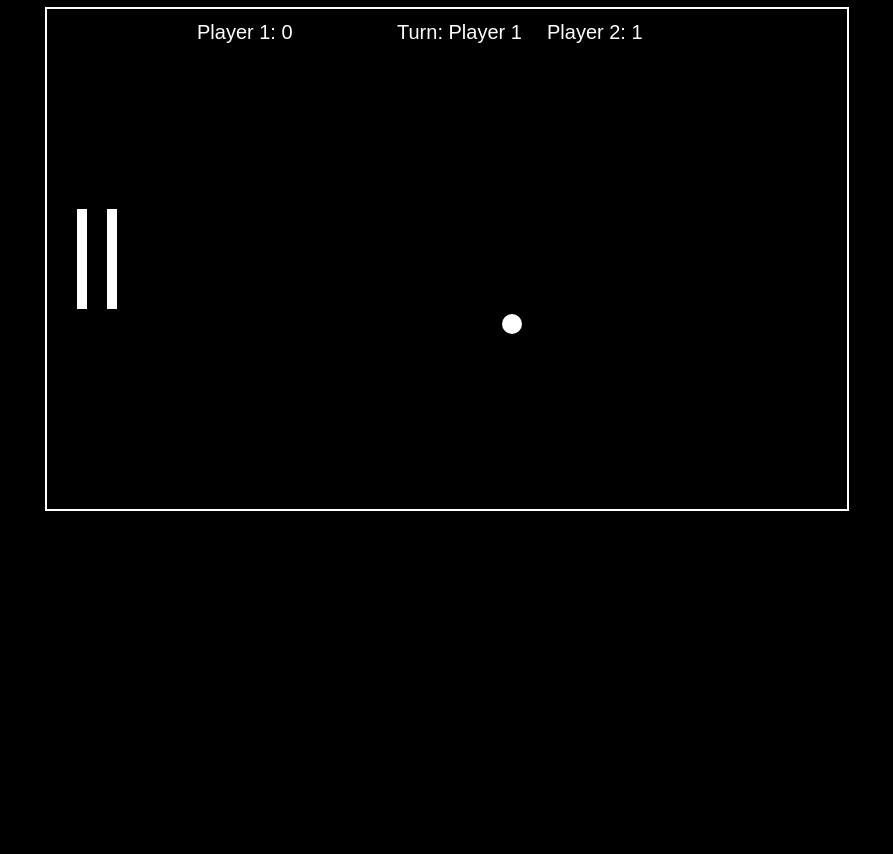
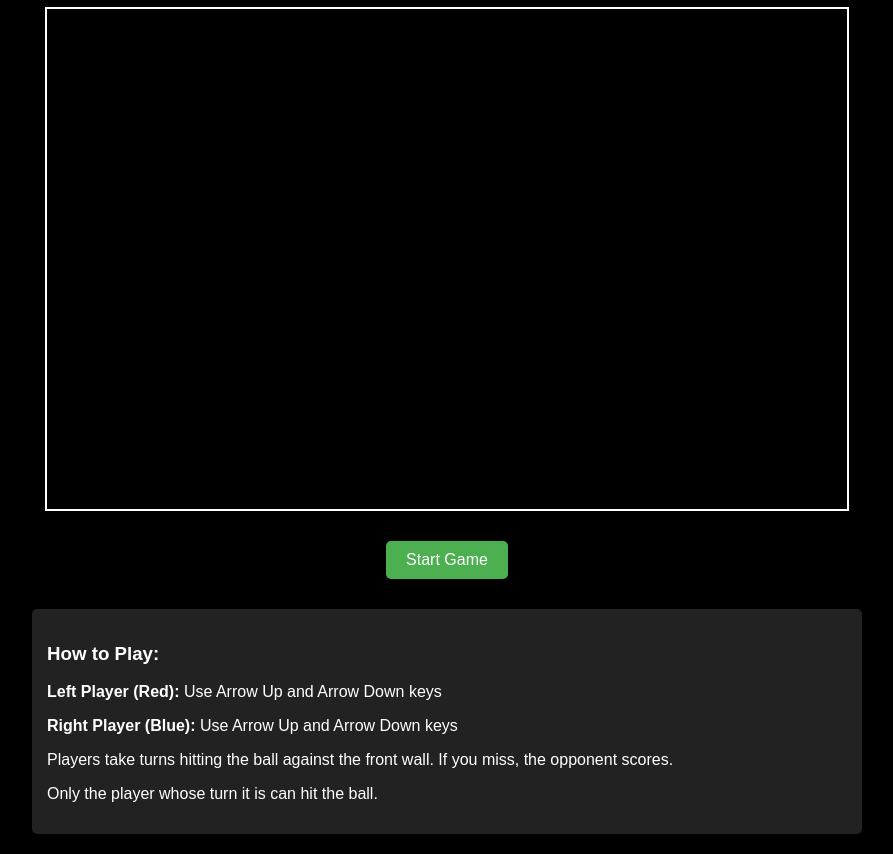
Before and after one commit to harshmishra19/SquashGame, a website: page index.html in a window 1280 px wide. Shown: the part 73-927 px from the top of the page, without its empty margins (193-1086 px from the left). Before the commit the page ends 800 px from the top, so only its background shows below. Drawn offline with nearby package versions, Linux system fonts and the light colour scheme; no server answers.

Commit message:
Added changes

```diff
--- a/game.js
+++ b/game.js
@@ -1,180 +1,94 @@
-const cvs = document.getElementById("squashGame");
-const ctx = cvs.getContext("2d");
+const socket = io();
+const canvas = document.getElementById("squashGame");
+const ctx = canvas.getContext("2d");
+const serveBtn = document.getElementById("serveBtn");
 
-// Function to draw rectangles (paddles, background)
+let player = null;
+let gameState = null;
+let gameStarted = false;
+
+// Draw functions
 function drawRect(x, y, w, h, color) {
     ctx.fillStyle = color;
     ctx.fillRect(x, y, w, h);
 }
 
-// Winning Score
-const WINNING_SCORE = 10;
-let showingWinScreen = false;
-let turn = 1; // 1 = Player 1's turn, 2 = Player 2's turn
-
-// Player 1 (Controlled by Arrow Keys)
-const player1 = {
-    x: 30, // Left Side Paddle
-    y: cvs.height / 2 - 50,
-    width: 10,
-    height: 100,
-    color: "WHITE",
-    score: 0
-};
-
-// Player 2 (Controlled by 'A' and 'D' Keys)
-const player2 = {
-    x: 60, // Player 2 is slightly right of Player 1
-    y: cvs.height / 2 - 50,
-    width: 10,
-    height: 100,
-    color: "WHITE",
-    score: 0
-};
-
-// Ball
-const ball = {
-    x: cvs.width / 2,
-    y: cvs.height / 2,
-    radius: 10,
-    speed: 5,
-    velocityX: 5,
-    velocityY: 5,
-    color: "WHITE"
-};
-
-// Function to Reset the Ball
-function resetBall() {
-    if (player1.score >= WINNING_SCORE || player2.score >= WINNING_SCORE) {
-        showingWinScreen = true;
-    }
-    ball.x = cvs.width / 2;
-    ball.y = cvs.height / 2;
-    ball.velocityX = 5;
-    ball.velocityY = 5;
-    turn = 1; // Reset turn to Player 1
+function drawCircle(x, y, r, color) {
+    ctx.fillStyle = color;
+    ctx.beginPath();
+    ctx.arc(x, y, r, 0, Math.PI * 2);
+    ctx.fill();
 }
 
-// Function to Detect Collision Between Ball and Paddle
-function collision(b, p) {
-    return (
-        b.x - b.radius < p.x + p.width &&
-        b.x + b.radius > p.x &&
-        b.y - b.radius < p.y + p.height &&
-        b.y + b.radius > p.y
-    );
+function drawText(text, x, y, color, size = "20px") {
+    ctx.fillStyle = color;
+    ctx.font = `${size} Arial`;
+    ctx.fillText(text, x, y);
 }
 
-// Update the Game (Ball Movement & Scoring)
-function update() {
-    if (showingWinScreen) return;
+// Socket listeners
+socket.on("playerType", (data) => {
+    player = data;
+    alert(`You are ${player === 'left' ? 'Left Player (Red)' : 'Right Player (Blue)'}`);
+});
 
-    ball.x += ball.velocityX;
-    ball.y += ball.velocityY;
+socket.on("gameState", (state) => {
+    gameState = state;
+    gameStarted = state.gameStarted;
+    drawGame();
+});
 
-    // Bounce Ball off the Top and Bottom Walls
-    if (ball.y < 0 || ball.y > cvs.height) {
-        ball.velocityY = -ball.velocityY;
-    }
+// Draw game
+function drawGame() {
+    if (!gameState) return;
 
-    // Player 1 Paddle Collision (Only during Player 1's turn)
-    if (turn === 1 && collision(ball, player1)) {
-        ball.velocityX = -ball.velocityX;
-        turn = 2; // Switch turn to Player 2
-    }
+    // Clear canvas
+    drawRect(0, 0, canvas.width, canvas.height, "black");
 
-    // Player 2 Paddle Collision (Only during Player 2's turn)
-    if (turn === 2 && collision(ball, player2)) {
-        ball.velocityX = -ball.velocityX;
-        turn = 1; // Switch turn to Player 1
-    }
+    // Draw paddles (positioned next to each other on left)
+    drawRect(gameState.left.x, gameState.left.y, 10, 100, "red");
+    drawRect(gameState.right.x, gameState.right.y, 10, 100, "blue");
 
-    // Ball hits the right wall → Switch turn without scoring
-    if (ball.x >= cvs.width - ball.radius) {
-        ball.velocityX = -ball.velocityX;
-    }
+    // Draw ball
+    drawCircle(gameState.ball.x, gameState.ball.y, gameState.ball.radius, "white");
 
-    // If the player whose turn it is **misses the ball**, opponent gets a point
-    if (ball.x < 0) {
-        if (turn === 1) {
-            player2.score++; // Player 2 scores if Player 1 misses
-        } else {
-            player1.score++; // Player 1 scores if Player 2 misses
-        }
-        resetBall();
+    // Draw front wall (right side)
+    drawRect(790, 0, 10, canvas.height, "white");
+
+    // Draw scores
+    drawText(`Left: ${gameState.left.score}`, 50, 30, "red");
+    drawText(`Right: ${gameState.right.score}`, 650, 30, "blue");
+
+    // Show turn indicator
+    drawText(`${gameState.turn === 'left' ? 'Left' : 'Right'} Player's Turn`, 350, 30, "white");
+
+    // Show waiting or serve messages
+    if (!gameState.gameStarted) {
+        drawText("Waiting for both players to start...", 200, 250, "yellow", "24px");
+    } else if (!gameState.gameActive) {
+        drawText(`${gameState.turn === 'left' ? 'Left' : 'Right'} Player to Serve`, 300, 250, "yellow", "24px");
+        serveBtn.style.display = "block";
+    } else {
+        serveBtn.style.display = "none";
     }
 }
 
-// Render the Game on the Canvas
-function render() {
-    drawRect(0, 0, cvs.width, cvs.height, "black"); // Background
-    drawRect(player1.x, player1.y, player1.width, player1.height, player1.color); // Player 1 Paddle
-    drawRect(player2.x, player2.y, player2.width, player2.height, player2.color); // Player 2 Paddle
+// Event listeners
+document.addEventListener("keydown", (event) => {
+    if (!player || !gameState || !gameState.gameActive) return;
 
-    // Draw Ball
-    ctx.fillStyle = ball.color;
-    ctx.beginPath();
-    ctx.arc(ball.x, ball.y, ball.radius, 0, Math.PI * 2);
-    ctx.fill();
+    let move = { player, direction: event.key };
+    socket.emit("movePaddle", move);
+});
 
-    // Draw Scores
-    ctx.fillStyle = "WHITE";
-    ctx.font = "20px Arial";
-    ctx.fillText(`Player 1: ${player1.score}`, 150, 30);
-    ctx.fillText(`Player 2: ${player2.score}`, 500, 30);
+document.getElementById("startGameBtn").addEventListener("click", () => {
+    socket.emit("startGame");
+});
 
-    // Show Turn Indicator
-    ctx.fillText(`Turn: Player ${turn}`, 350, 30);
-
-    // Display Win Screen
-    if (showingWinScreen) {
-        ctx.fillStyle = "RED";
-        ctx.font = "40px Arial";
-        if (player1.score >= WINNING_SCORE) {
-            ctx.fillText("Player 1 Wins!", cvs.width / 4, cvs.height / 2);
-        } else if (player2.score >= WINNING_SCORE) {
-            ctx.fillText("Player 2 Wins!", cvs.width / 4, cvs.height / 2);
-        }
-        ctx.fillText("Click to Restart", cvs.width / 4, cvs.height / 1.5);
-    }
-}
-
-// Handle Paddle Movement for Both Players
-document.addEventListener("keydown", (event) => {
-    switch (event.key) {
-        // Player 1 (Arrow Keys)
-        case "ArrowUp":
-            if (player1.y > 0) player1.y -= 20;
-            break;
-        case "ArrowDown":
-            if (player1.y < cvs.height - player1.height) player1.y += 20;
-            break;
-
-        // Player 2 (A & D Keys)
-        case "a":
-        case "A":
-            if (player2.y > 0) player2.y -= 20;
-            break;
-        case "d":
-        case "D":
-            if (player2.y < cvs.height - player2.height) player2.y += 20;
-            break;
+serveBtn.addEventListener("click", () => {
+    if (player === gameState?.turn) {
+        socket.emit("serveBall");
+    } else {
+        alert("Wait for your turn to serve!");
     }
 });
-
-// Restart Game When Clicking After Win
-cvs.addEventListener("click", () => {
-    if (showingWinScreen) {
-        player1.score = 0;
-        player2.score = 0;
-        showingWinScreen = false;
-    }
-});
-
-// Game Loop
-function game() {
-    update();
-    render();
-}
-const framePerSecond = 50;
-setInterval(game, 1000 / framePerSecond);
--- a/index.html
+++ b/index.html
@@ -4,25 +4,64 @@
 <head>
     <meta charset="UTF-8">
     <meta name="viewport" content="width=device-width, initial-scale=1.0">
-    <title>Multiplayer Squash Game</title>
+    <title>Squash Game - Turn-Based</title>
     <style>
         body {
             text-align: center;
             background: black;
             color: white;
+            font-family: Arial, sans-serif;
         }
 
         canvas {
             display: block;
-            margin: auto;
+            margin: 20px auto;
             border: 2px solid white;
+        }
+
+        button {
+            margin: 10px;
+            padding: 10px 20px;
+            font-size: 16px;
+            cursor: pointer;
+            background: #4CAF50;
+            color: white;
+            border: none;
+            border-radius: 5px;
+        }
+
+        #serveBtn {
+            display: none;
+            background: #f39c12;
+        }
+
+        .instructions {
+            max-width: 800px;
+            margin: 20px auto;
+            padding: 15px;
+            background: #222;
+            border-radius: 5px;
+            text-align: left;
         }
     </style>
 </head>
 
 <body>
-    <h1>Multiplayer Squash-Game</h1>
+    <h1>Multiplayer Squash Game</h1>
     <canvas id="squashGame" width="800" height="500"></canvas>
+    <div>
+        <button id="startGameBtn">Start Game</button>
+        <button id="serveBtn">Serve Ball</button>
+    </div>
+    <div class="instructions">
+        <h3>How to Play:</h3>
+        <p><strong>Left Player (Red):</strong> Use Arrow Up and Arrow Down keys</p>
+        <p><strong>Right Player (Blue):</strong> Use Arrow Up and Arrow Down keys</p>
+        <p>Players take turns hitting the ball against the front wall. If you miss, the opponent scores.</p>
+        <p>Only the player whose turn it is can hit the ball.</p>
+    </div>
+
+    <script src="/socket.io/socket.io.js"></script>
     <script src="game.js"></script>
 </body>
 
```
Also changed, not shown: server.js (+163 -46 lines).
